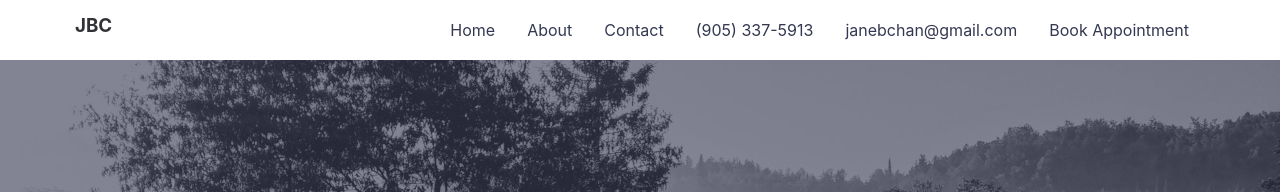
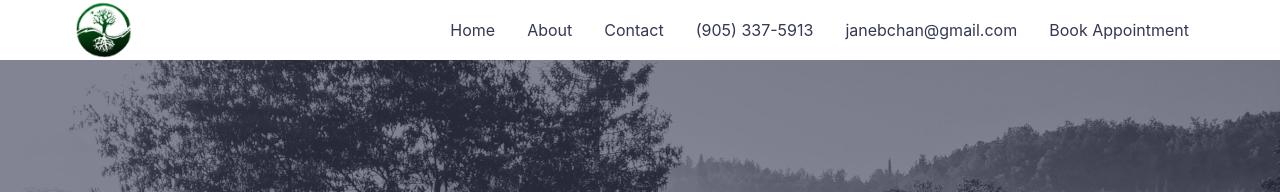
Before and after one commit to jabber99/jabber99.github.io, a Jekyll site: the page built from index.md, in a window 1280 px wide. Shown: the top 192 px of the page. Built offline with Jekyll 4.4.1, drawn with Linux system fonts in a browser that asks for light colours.

Commit message:
Got rid of JBC in header for tree of life image

```diff
--- a/_includes/header.html
+++ b/_includes/header.html
@@ -3,8 +3,9 @@
     <div class="header__inner">
       <a class="header__logo" href="{{ '/' | relative_url }}">
         <div class="header__logo--container">
+          <img src="/assets/img/icons/TreeofLife.png"></img>
+          <!--
           <h3>JBC</h3>
-          <!--
             {% include logo.svg %}
           -->
         </div>
```
